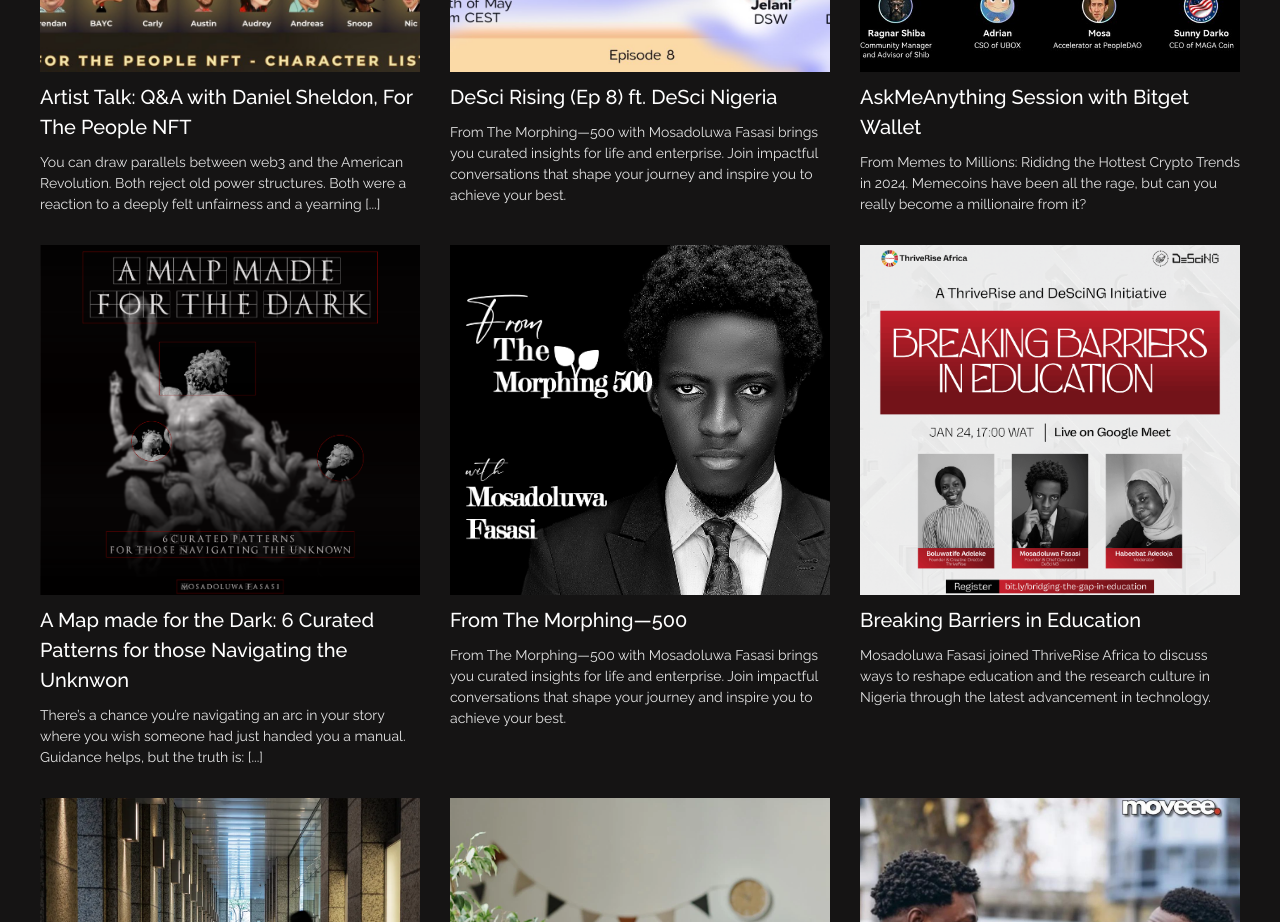
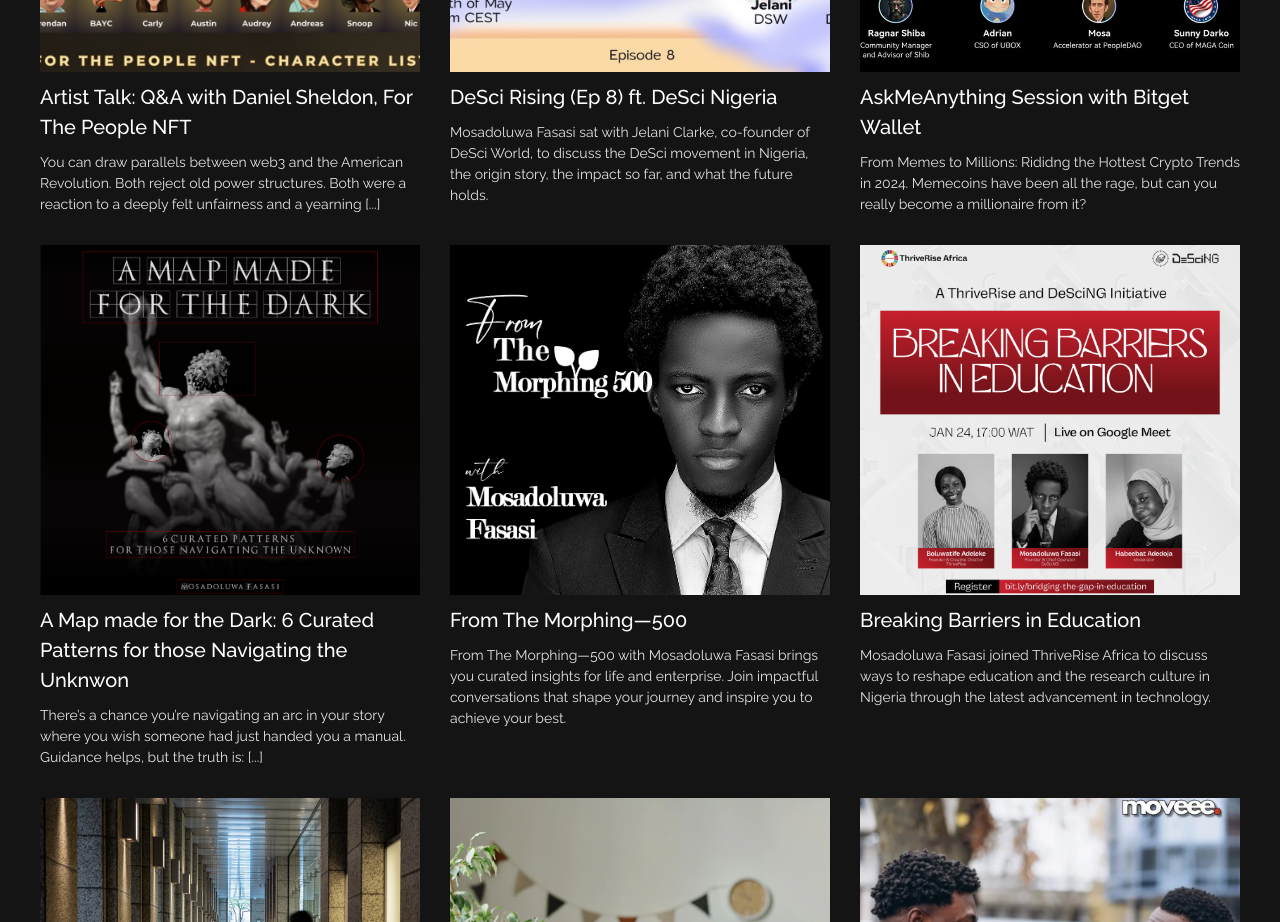
Before and after one commit to Mosamorphing/website, a React (Vite) app: page /media in a window 1280 px wide. Shown: the part 1080-2002 px from the top of the page. Built offline with nearby package versions, Linux system fonts and the light colour scheme.

Commit message:
adds desci rising description

```diff
--- a/src/components/Media/Media.jsx
+++ b/src/components/Media/Media.jsx
@@ -65,7 +65,7 @@ const Media = () => {
         {
       title: "DeSci Rising (Ep 8) ft. DeSci Nigeria",
       description:
-        "From The Morphing—500 with Mosadoluwa Fasasi brings you curated insights for life and enterprise. Join impactful conversations that shape your journey and inspire you to achieve your best.",
+        "Mosadoluwa Fasasi sat with Jelani Clarke, co-founder of DeSci World, to discuss the DeSci movement in Nigeria, the origin story, the impact so far, and what the future holds.",
       image: desciRising,
       link: "https://x.com/i/spaces/1lPJqMRLzMnJb",
       category: "Speakings",
```
